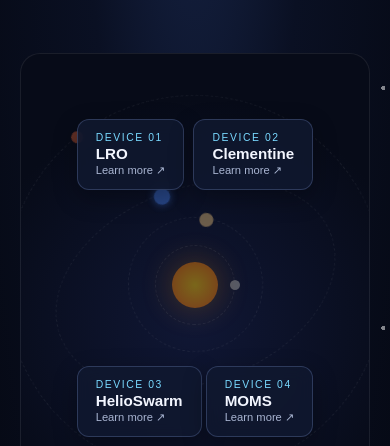
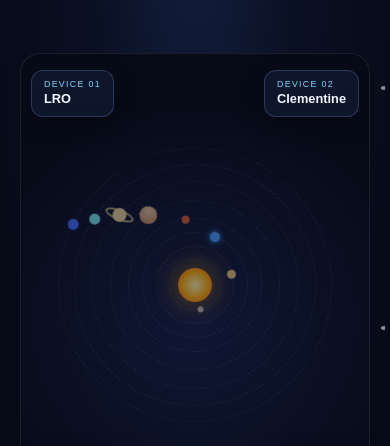
Before and after one commit to anc1dent/lunar-archive, a plain HTML site: page index.html in a window 390 px wide. Shown: the part 320-766 px from the top of the page. Drawn offline with Linux system fonts and the light colour scheme.

Commit message:
Update style.css

```diff
--- a/css/style.css
+++ b/css/style.css
@@ -1,4 +1,4 @@
-/* Lunar Archive — Solar System Design */
+/* Lunar Archive — Full Solar System Design */
 :root {
   --background: #070b18;
   --panel: rgba(17, 25, 48, .82);
@@ -105,36 +105,40 @@ main {
   top: 44%;
   left: 50%;
   transform: translate(-50%, -50%);
-  width: 440px;
-  height: 440px;
+  width: 460px;
+  height: 460px;
   display: flex;
   align-items: center;
   justify-content: center;
   pointer-events: none;
-  opacity: 0.45;
+  opacity: 0.55;
 }
 
 .sun {
-  width: 46px;
-  height: 46px;
-  background: radial-gradient(circle, #ffcc00 0%, #ff6600 100%);
+  width: 34px;
+  height: 34px;
+  background: radial-gradient(circle, #fff3a1 0%, #ffaa00 55%, #ff5500 100%);
   border-radius: 50%;
-  box-shadow: 0 0 35px rgba(255, 153, 0, 0.6);
+  box-shadow: 0 0 28px rgba(255, 165, 0, 0.75);
   position: absolute;
   z-index: 2;
 }
 
 .orbit {
   position: absolute;
-  border: 1px dashed rgba(255, 255, 255, 0.16);
+  border: 1px dashed rgba(255, 255, 255, 0.14);
   border-radius: 50%;
   animation: spin linear infinite;
 }
 
-.orbit-1 { width: 120px; height: 120px; animation-duration: 10s; }
-.orbit-2 { width: 200px; height: 200px; animation-duration: 18s; }
-.orbit-3 { width: 290px; height: 290px; animation-duration: 26s; }
-.orbit-4 { width: 380px; height: 380px; animation-duration: 35s; }
+.orbit-1 { width: 74px;  height: 74px;  animation-duration: 7s; }
+.orbit-2 { width: 112px; height: 112px; animation-duration: 11s; }
+.orbit-3 { width: 154px; height: 154px; animation-duration: 16s; }
+.orbit-4 { width: 196px; height: 196px; animation-duration: 22s; }
+.orbit-5 { width: 254px; height: 254px; animation-duration: 32s; }
+.orbit-6 { width: 318px; height: 318px; animation-duration: 42s; }
+.orbit-7 { width: 376px; height: 376px; animation-duration: 54s; }
+.orbit-8 { width: 430px; height: 430px; animation-duration: 68s; }
 
 .planet-track {
   width: 100%;
@@ -146,14 +150,29 @@ main {
   position: absolute;
   border-radius: 50%;
   top: 50%;
-  left: -6px;
-  transform: translateY(-50%);
+  left: 0;
+  transform: translate(-50%, -50%);
 }
 
-.planet.mercury { width: 10px; height: 10px; background: #b0b0b0; }
-.planet.venus { width: 14px; height: 14px; background: #e3bb76; }
-.planet.earth { width: 16px; height: 16px; background: #4b89ff; box-shadow: 0 0 8px #4b89ff; }
-.planet.mars { width: 12px; height: 12px; background: #d15c36; }
+.planet.mercury { width: 6px;  height: 6px;  background: #b5b5b5; }
+.planet.venus   { width: 9px;  height: 9px;  background: #e6c27a; }
+.planet.earth   { width: 10px; height: 10px; background: #4b9aff; box-shadow: 0 0 6px #4b9aff; }
+.planet.mars    { width: 8px;  height: 8px;  background: #d95b38; }
+.planet.jupiter { width: 18px; height: 18px; background: radial-gradient(circle at 35% 35%, #e6c39c, #b57c4c); }
+.planet.saturn  { width: 14px; height: 14px; background: #ebd398; }
+.planet.saturn::after {
+  content: "";
+  position: absolute;
+  top: 50%;
+  left: 50%;
+  width: 26px;
+  height: 7px;
+  border: 2px solid rgba(235, 211, 152, 0.75);
+  border-radius: 50%;
+  transform: translate(-50%, -50%) rotate(-22deg);
+}
+.planet.uranus  { width: 11px; height: 11px; background: #7ce3eb; }
+.planet.neptune { width: 11px; height: 11px; background: #466eff; }
 
 @keyframes spin {
   from { transform: rotate(0deg); }
@@ -162,7 +181,7 @@ main {
 
 .moon, .moon-caption { display: none; }
 
-/* Device Cards Positioning */
+/* Device Cards Positioning (збалансовані відступи) */
 .device-card {
   position: absolute;
   background: var(--panel);
@@ -207,7 +226,7 @@ main {
   color: var(--muted);
 }
 
-/* Розподіл карток навколо орбіт без накладання */
+/* Розподіл карток ближче до орбіт (відсотки для адаптивності) */
 .device-1 { top: 65px; left: 16%; }
 .device-2 { top: 65px; right: 16%; }
 .device-3 { bottom: 155px; left: 16%; }
@@ -345,6 +364,39 @@ footer {
     width: 280px;
     height: 280px;
   }
-  .orbit-1 { width: 80px; height: 80px; }
-  .orbit-2 { width: 135px; height: 135px; }
-  .orbit-3 { width: 195px; height: 1
+  .orbit-1 { width: 52px;  height: 52px; }
+  .orbit-2 { width: 78px;  height: 78px; }
+  .orbit-3 { width: 106px; height: 106px; }
+  .orbit-4 { width: 134px; height: 134px; }
+  .orbit-5 { width: 170px; height: 170px; }
+  .orbit-6 { width: 208px; height: 208px; }
+  .orbit-7 { width: 242px; height: 242px; }
+  .orbit-8 { width: 274px; height: 274px; }
+
+  .device-card {
+    padding: 8px 12px;
+  }
+  .device-card strong { font-size: 0.8rem; }
+  .device-number { font-size: 0.55rem; }
+  .device-card small { display: none; }
+
+  .device-1 { top: 16px; left: 10px; }
+  .device-2 { top: 16px; right: 10px; }
+  .device-3 { bottom: 96px; left: 10px; }
+  .device-4 { bottom: 96px; right: 10px; }
+  .device-5 { bottom: 44px; left: 50%; transform: translateX(-50%); }
+
+  .stage-hint {
+    bottom: 14px;
+    font-size: 0.65rem;
+    letter-spacing: 1.5px;
+  }
+
+  .detail-layout {
+    grid-template-columns: 1fr;
+  }
+
+  .photo-frame {
+    position: static;
+  }
+}
```
